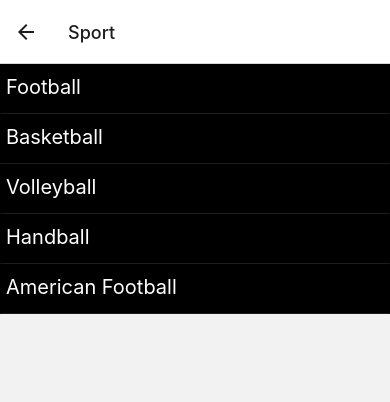
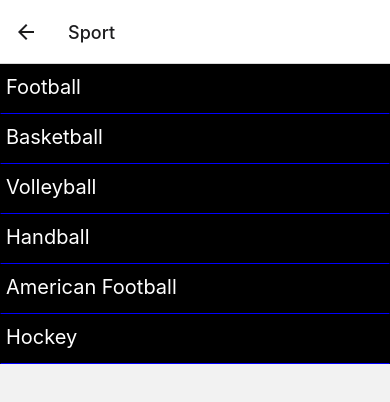
Before and after one commit to idanbendavid/scoreboard, a React Native app: screen /Sport in a window 390 px wide. Shown: the top 402 px of the page. Built offline with nearby package versions, Linux system fonts and the light colour scheme.

Commit message:
adding new sport - hockey

```diff
--- a/src/components/screens/sportList.js
+++ b/src/components/screens/sportList.js
@@ -9,7 +9,8 @@ const SportScreen = ({ navigation }) => {
     { id: 2, name: 'Basketball', backgroundImage: require('../../../assets/basketball.jpg') },
     { id: 3, name: 'Volleyball', backgroundImage: require('../../../assets/volleyball.jpg') },
     { id: 4, name: 'Handball', backgroundImage: require('../../../assets/handball-court.png') },
-    { id: 5, name: 'American Football', backgroundImage: require('../../../assets/american-football.png') }
+    { id: 5, name: 'American Football', backgroundImage: require('../../../assets/american-football.png') },
+    { id: 6, name: 'Hockey', backgroundImage: require('../../../assets/hockey.png') }
   ];
 
   const handleSportPress = (sport) => {
```
